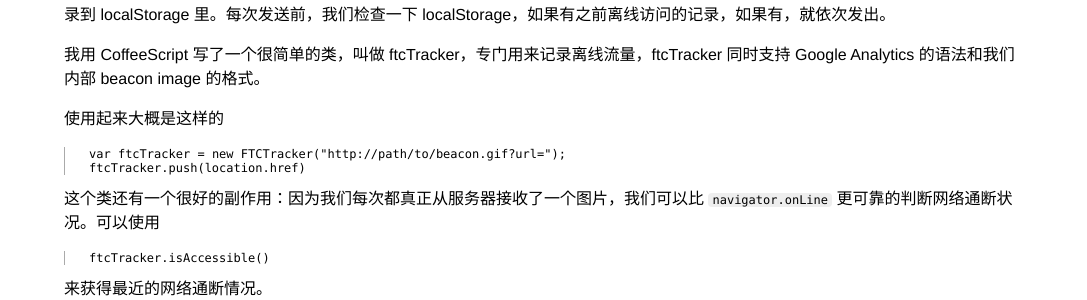
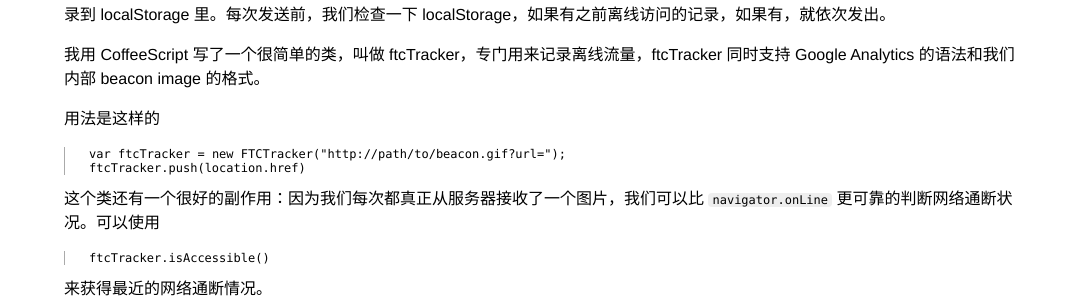
Before and after one commit to th507/blog, a Jekyll site: the page built from _posts/2013-07-24-logging-offline-visits.md, in a window 1280 px wide. Shown: the part 331-631 px from the top of the page, without its empty margins (96-1183 px from the left). Built offline with Jekyll 4.4.1, drawn with Linux system fonts in a browser that asks for light colours; Markdown is read by kramdown in place of the engine named in the settings.

Commit message:
remove hesitation

`````diff
--- a/_posts/2013-07-24-logging-offline-visits.md
+++ b/_posts/2013-07-24-logging-offline-visits.md
@@ -13,7 +13,7 @@ title:  "记录离线流量"
 
 我用 CoffeeScript 写了一个很简单的类，叫做 ftcTracker，专门用来记录离线流量，ftcTracker 同时支持 Google Analytics 的语法和我们内部 beacon image 的格式。
 
-使用起来大概是这样的
+用法是这样的
 
 ````javascript
 var ftcTracker = new FTCTracker("http://path/to/beacon.gif?url=");
`````
